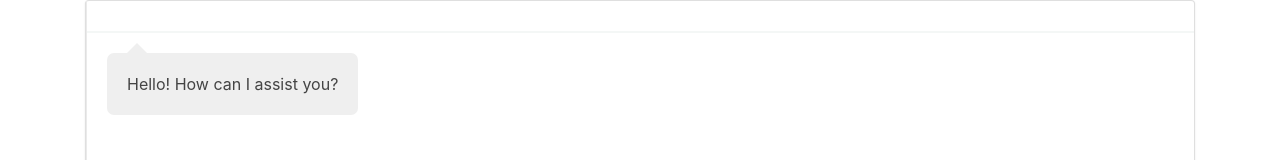
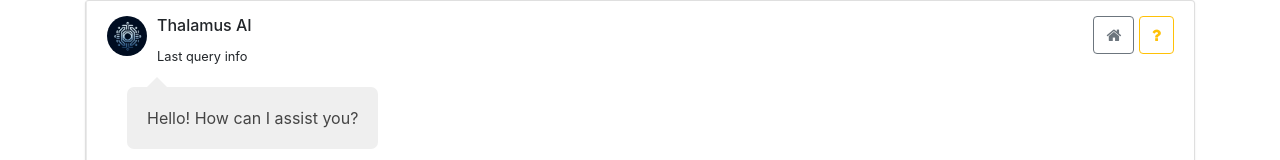
Before and after one commit to ragrouter/ragrouter.github.io, a plain HTML site: page playground.html in a window 1280 px wide. Shown: the top 160 px of the page. Drawn offline with nearby package versions, Linux system fonts and the light colour scheme.

Commit message:
add back header

```diff
--- a/playground.html
+++ b/playground.html
@@ -280,8 +280,23 @@
             <div class="card chat-app">
                 <div class="chat">
                     <div class="chat-header clearfix">
-                        <!-- Header content -->
-                    </div>
+                        <div class="row">
+                            <div class="col-lg-6">
+                                <a href="javascript:void(0);" data-toggle="modal" data-target="#view_info">
+                                    <img src="assets/img/thalamus.webp" alt="avatar">
+                                </a>
+                                <div class="chat-about">
+                                    <h6 class="m-b-0">Thalamus AI</h6>
+                                    <small>Last query info</small>
+                                </div>
+                            </div>
+                            <div class="col-lg-6 hidden-sm text-right">
+                                <a href="javascript:void(0);" class="btn btn-outline-secondary"><i
+                                        class="fa fa-home"></i></a>
+                                <a href="javascript:void(0);" class="btn btn-outline-warning"><i
+                                        class="fa fa-question"></i></a>
+                            </div>
+                        </div>
                     <div class="chat-history">
                         <ul class="m-b-0" id="message-list">
                             <li class="clearfix">
```
